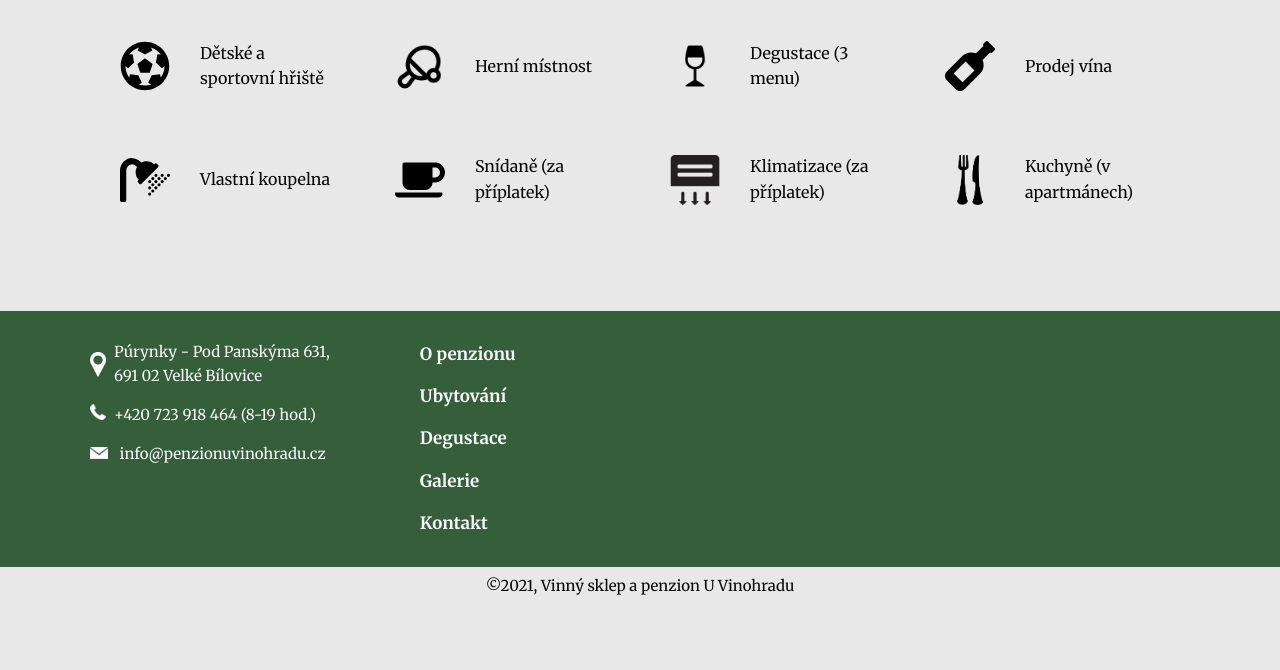
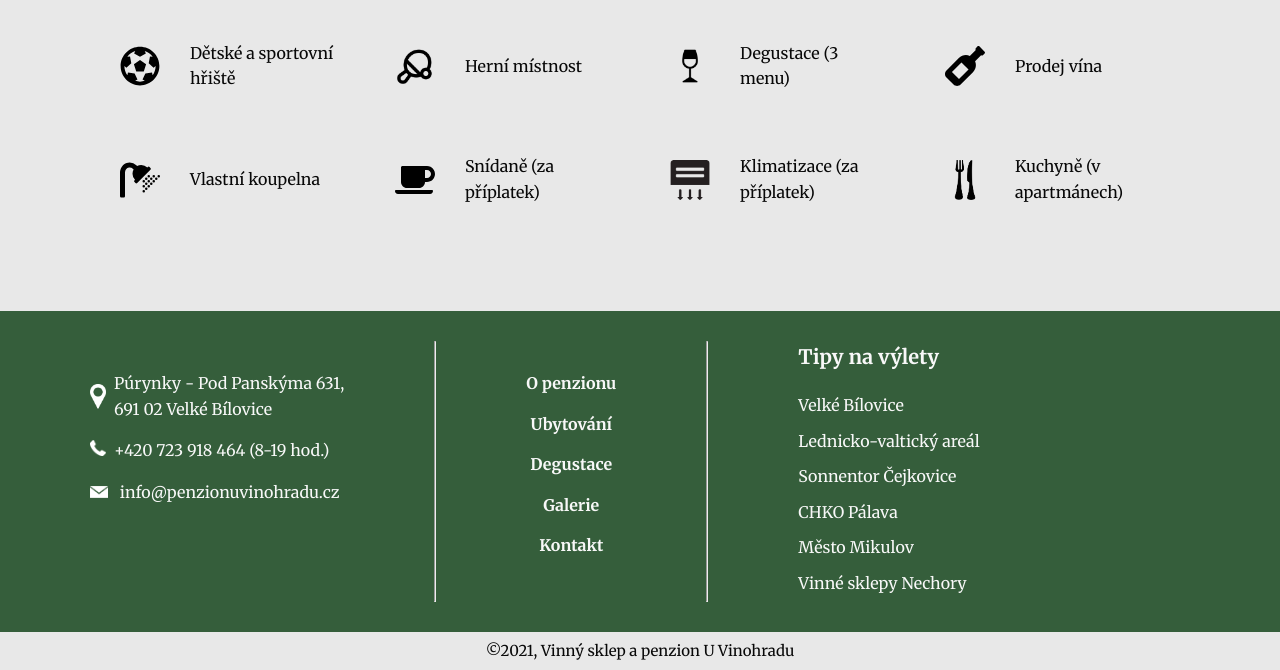
Before and after one commit to evamarko/PROJEKT-Penzion-U-Vinohradu, an Eleventy site: page index.html in a window 1280 px wide. Shown: the part 2627-3297 px from the top of the page. Before the commit the page ends 3232 px from the top, so only its background shows below. Built offline with nearby package versions, Linux system fonts and the light colour scheme; Eleventy itself is replaced by a stand-in of ours; files that its build step writes are made by us from their sources.

Commit message:
Úpravy footer

```diff
--- a/_includes/main-template-penzion.njk
+++ b/_includes/main-template-penzion.njk
@@ -139,7 +139,7 @@
           />
           <div>
             Púrynky - Pod Panskýma 631,<br />
-            691 02 Velké Bílovice<br />
+            691 02 Velké Bílovice
           </div>
         </div>
         <p>
@@ -158,6 +158,8 @@
           info@penzionuvinohradu.cz</a
         >
       </div>
+
+      <hr class="footer__line" />
 
       <div class="footer__menu">
         <ul class="footer__list">
@@ -198,6 +200,51 @@
           </li>
         </ul>
       </div>
+
+      <hr class="footer__line" />
+
+      <div class="footer__tips">
+        <h3 class="footer__headline3">Tipy na výlety</h3>
+
+        <ul class="footer__list2">
+          <li class="footer__list2-item">
+            <a class="footer__list2-link" href="https://www.velkebilovice.cz/"
+              >Velké Bílovice</a
+            >
+          </li>
+          <li class="footer__list2-item">
+            <a
+              class="footer__list2-link"
+              href="https://www.kudyznudy.cz/aktivity/pamatky-a-priroda-lednicko-valtickeho-arealu"
+              >Lednicko-valtický areál</a
+            >
+          </li>
+          <li class="footer__list2-item">
+            <a class="footer__list2-link" href="https://www.sonnentor.com/cs-cz"
+              >Sonnentor Čejkovice</a
+            >
+          </li>
+          <li class="footer__list2-item">
+            <a
+              class="footer__list2-link"
+              href="https://www.kudyznudy.cz/aktivity/chranena-krajinna-oblast-palava"
+              >CHKO Pálava</a
+            >
+          </li>
+          <li class="footer__list2-item">
+            <a
+              class="footer__list2-link"
+              href="https://www.kudyznudy.cz/kam-pojedete/jizni-morava/palava-a-lednicko-valticky-areal/mikulov"
+              >Město Mikulov</a
+            >
+          </li>
+          <li class="footer__list2-item">
+            <a class="footer__list2-link" href="hhttps://www.nechory.cz/"
+              >Vinné sklepy Nechory</a
+            >
+          </li>
+        </ul>
+      </div>
     </footer>
     <div class="footer__copyright">
       <p class="footer__copyright-text">
--- a/scss/_facilities.scss
+++ b/scss/_facilities.scss
@@ -38,8 +38,8 @@
 //Ikony
 .facilities__icon,
 .facilities2__icon {
-  width: 50px;
-  height: 50px;
+  width: 40px;
+  height: 40px;
   margin-right: base.$spacer;
 }
 
--- a/scss/_footer.scss
+++ b/scss/_footer.scss
@@ -7,18 +7,18 @@
 .footer {
   color: colors.$color-white;
   background-color: colors.$color-primary;
-  padding: 10px base.$spacer;
+  padding: base.$spacer;
   font-size: 13px;
 
   @media screen and (min-width: 540px) {
     display: flex;
     font-size: 14px;
-    padding: 15px 60px;
+    padding: base.$spacer 60px;
     margin: 0;
   }
 
   @media screen and (min-width: 960px) {
-    font-size: 15px;
+    font-size: 16px;
     padding-left: 90px;
     padding-right: 90px;
   }
@@ -26,16 +26,11 @@
 
 //Kontakty
 .footer__contact {
-  margin-bottom: 40px;
+  margin-bottom: base.$spacer;
 
   @media screen and (min-width: 540px) {
-    margin-right: 60px;
     margin-bottom: 0;
-  }
-
-  @media screen and (min-width: 960px) {
-    margin-right: 90px;
-    margin-bottom: 0;
+    margin-top: base.$spacer;
   }
 }
 
@@ -62,6 +57,8 @@
 .footer__list {
   list-style: none;
   padding: 0;
+  margin: base.$spacer 0;
+  text-align: center;
 }
 
 .footer__list-item {
@@ -72,15 +69,6 @@
   color: colors.$color-white;
   font-weight: bold;
   text-decoration: none;
-  font-size: 15px;
-
-  @media screen and (min-width: 540px) {
-    font-size: 16px;
-  }
-
-  @media screen and (min-width: 960px) {
-    font-size: 17px;
-  }
 }
 
 .footer__list-link:hover,
@@ -132,5 +120,45 @@
 .footer__contact-address {
   display: flex;
   align-items: center;
-  margin-top: 14px;
 }
+
+//Tipy na výlety seznam
+.footer__headline3 {
+  margin-top: base.$spacer;
+
+  @media screen and (min-width: 540px) {
+    margin-top: 0;
+  }
+}
+
+.footer__list2 {
+  list-style: none;
+  padding: 0;
+  margin: 0;
+}
+
+.footer__list2-item {
+  padding: 5px 0;
+}
+
+.footer__list2-link {
+  color: colors.$color-white;
+  text-decoration: none;
+}
+
+.footer__list2-link:active,
+.footer__list2-link:focus,
+.footer__list2-link:hover {
+  text-decoration: underline;
+}
+
+//Linky
+.footer__line {
+  @media screen and (min-width: 540px) {
+    margin: 0 60px;
+  }
+
+  @media screen and (min-width: 960px) {
+    margin: 0 90px;
+  }
+}
```
Also changed, not shown: index.html (+1 -0 lines), css/style.css, 1 other file.
